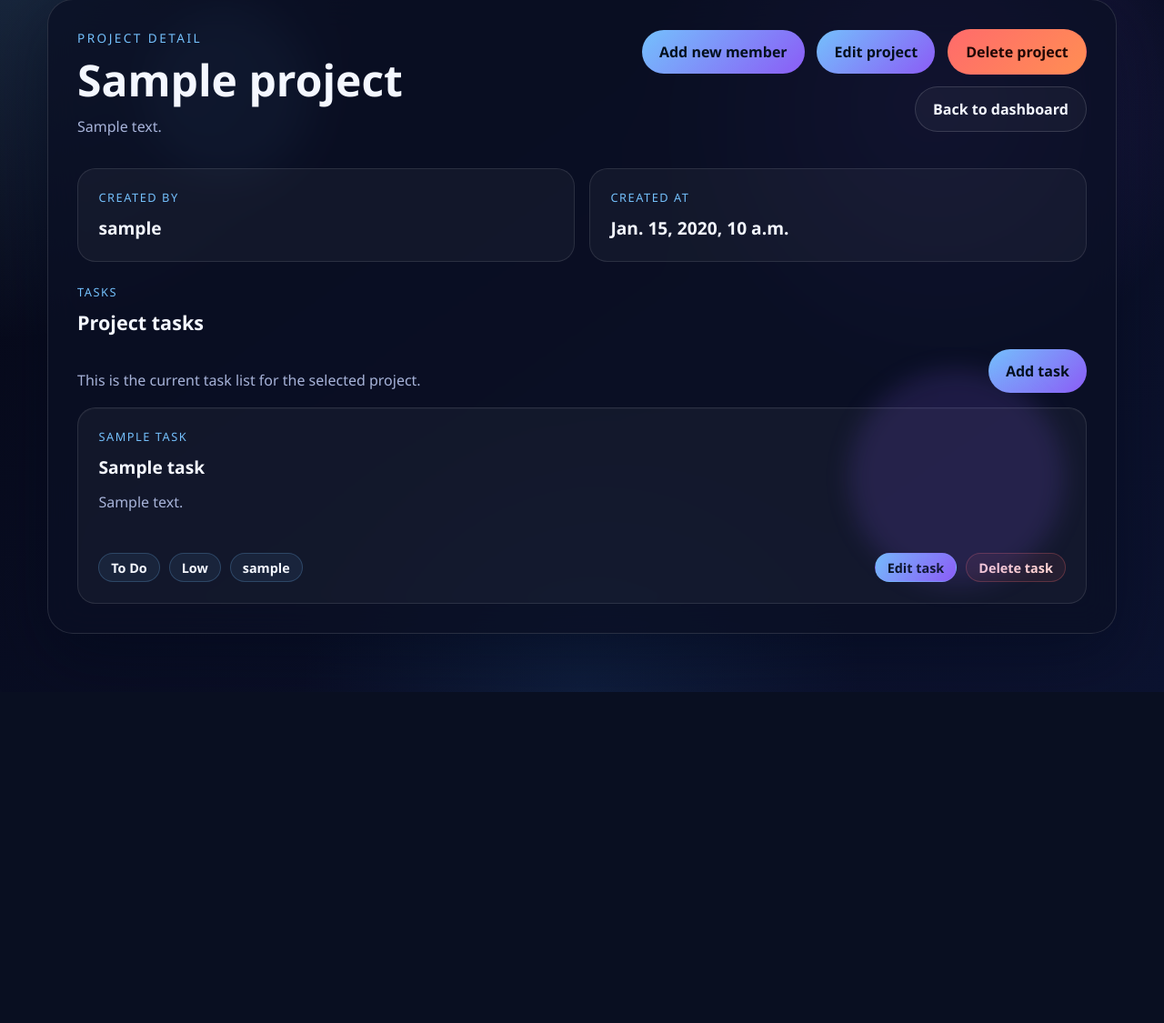
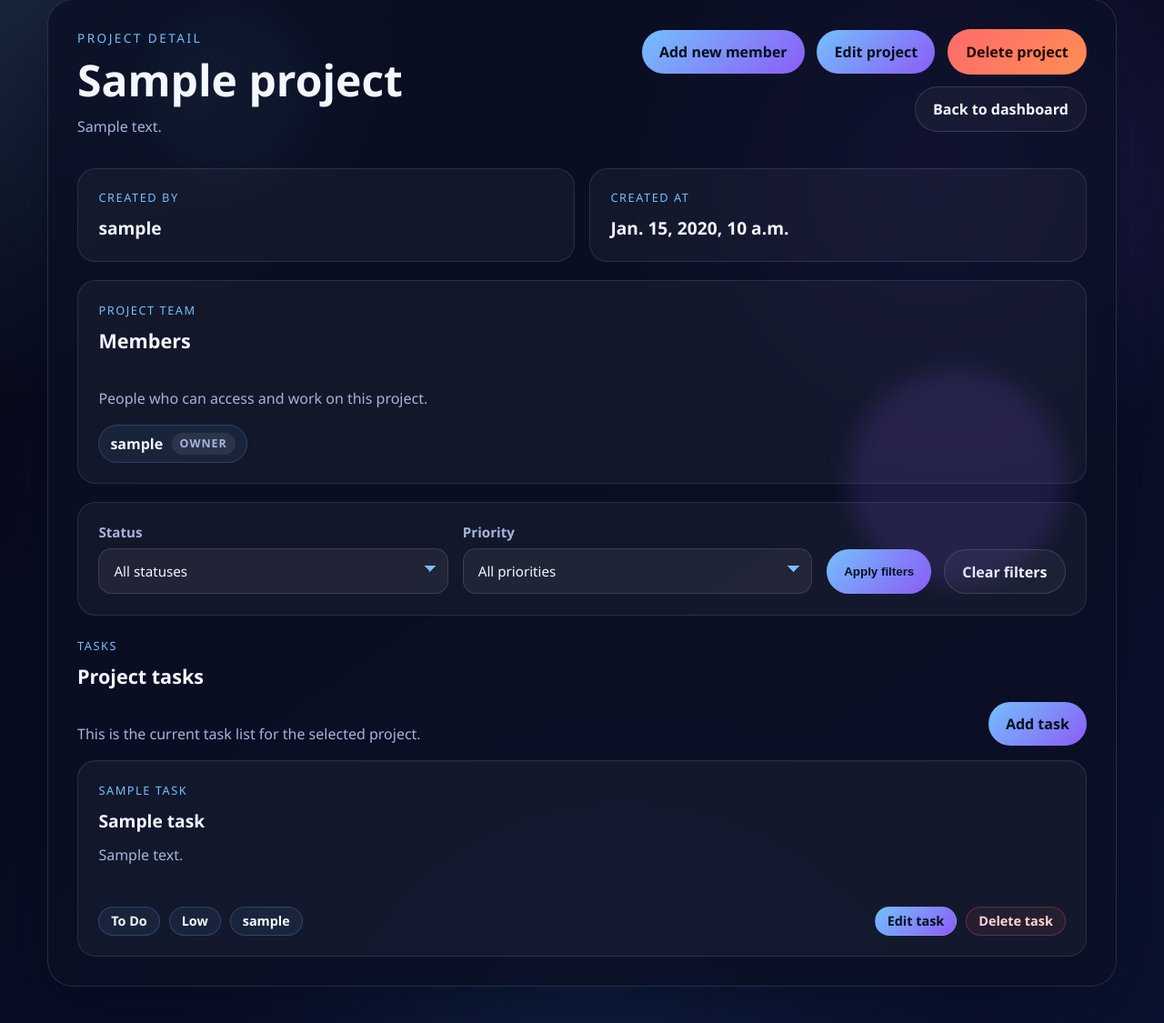
Before and after one commit to cejnik/Django, a Django app: page /project-detail/1/ in a window 1280 px wide. Shown: the part 49-1174 px from the top of the page at 91% size. Before the commit the page ends 810 px from the top, so only its background shows below. Run offline with Django 5.2, Linux system fonts and the light colour scheme; a user stored in the database is signed in; tables that the repository leaves empty hold one stand-in row (values such as "Sample post").

Commit message:
add filtration feature into project

```diff
--- a/Django_task_manager/task_manager/static/tasks/project_detail.css
+++ b/Django_task_manager/task_manager/static/tasks/project_detail.css
@@ -16,6 +16,117 @@
     margin: 0;
     font-size: 1.2rem;
     line-height: 1.4;
+}
+
+.detail-members {
+    margin-bottom: 1.25rem;
+    padding: 1.4rem;
+    border: 1px solid rgba(255, 255, 255, 0.1);
+    border-radius: 1.25rem;
+    background: rgba(255, 255, 255, 0.04);
+}
+
+.members-section-header .project-card-description {
+    min-height: auto;
+    margin-bottom: 1rem;
+}
+
+.member-list {
+    display: flex;
+    flex-wrap: wrap;
+    gap: 0.75rem;
+}
+
+.member-card {
+    display: inline-flex;
+    align-items: center;
+    gap: 0.6rem;
+    padding: 0.5rem 0.75rem;
+    border: 1px solid rgba(116, 192, 252, 0.2);
+    border-radius: 999px;
+    background: rgba(116, 192, 252, 0.08);
+}
+
+.member-name {
+    color: var(--space-text);
+    font-weight: 700;
+}
+
+.member-role {
+    padding: 0.2rem 0.55rem;
+    border-radius: 999px;
+    background: rgba(255, 255, 255, 0.08);
+    color: var(--space-muted);
+    font-size: 0.78rem;
+    font-weight: 700;
+    text-transform: uppercase;
+    letter-spacing: 0.08em;
+}
+
+.task-filter-form {
+    display: flex;
+    align-items: flex-end;
+    justify-content: space-between;
+    gap: 1rem;
+    margin-bottom: 1.25rem;
+    padding: 1.4rem;
+    border: 1px solid rgba(255, 255, 255, 0.1);
+    border-radius: 1.25rem;
+    background: rgba(255, 255, 255, 0.04);
+}
+
+.task-filter-fields {
+    display: grid;
+    grid-template-columns: repeat(2, minmax(12rem, 1fr));
+    gap: 1rem;
+    flex: 1;
+}
+
+.task-filter-form label {
+    display: grid;
+    gap: 0.45rem;
+    color: var(--space-muted);
+    font-size: 0.95rem;
+}
+
+.task-filter-form label span {
+    font-weight: 700;
+}
+
+.task-filter-form select {
+    width: 100%;
+    padding: 0.9rem 2.75rem 0.9rem 1rem;
+    border: 1px solid rgba(255, 255, 255, 0.12);
+    border-radius: 0.9rem;
+    appearance: none;
+    -webkit-appearance: none;
+    -moz-appearance: none;
+    background:
+        linear-gradient(45deg, transparent 50%, var(--space-accent) 50%) calc(100% - 1.15rem) calc(50% - 0.15rem) / 0.45rem 0.45rem no-repeat,
+        linear-gradient(135deg, var(--space-accent) 50%, transparent 50%) calc(100% - 0.8rem) calc(50% - 0.15rem) / 0.45rem 0.45rem no-repeat,
+        rgba(255, 255, 255, 0.06);
+    color: var(--space-text);
+    font: inherit;
+    transition: border-color 0.25s ease, transform 0.25s ease, box-shadow 0.25s ease;
+}
+
+.task-filter-form select:focus {
+    outline: none;
+    border-color: var(--space-accent);
+    box-shadow: 0 0 0 0.25rem rgba(116, 192, 252, 0.14);
+    transform: translateY(-1px);
+}
+
+.task-filter-form select option {
+    background: #f4f7ff;
+    color: #07101f;
+}
+
+.task-filter-actions {
+    display: flex;
+    flex-wrap: wrap;
+    gap: 0.85rem;
+    justify-content: flex-end;
 }
 
 .task-container {
@@ -190,4 +301,14 @@
         flex-direction: column;
         align-items: stretch;
     }
+
+    .task-filter-form,
+    .task-filter-actions {
+        flex-direction: column;
+        align-items: stretch;
+    }
+
+    .task-filter-fields {
+        grid-template-columns: 1fr;
+    }
 }
--- a/Django_task_manager/task_manager/tasks/templates/tasks/project_detail.html
+++ b/Django_task_manager/task_manager/tasks/templates/tasks/project_detail.html
@@ -43,6 +43,58 @@
                 <h2 class="detail-card-value">{{ project.created_at }}</h2>
             </article>
         </section>
+        <section class="detail-members">
+            <div class="members-section-header">
+                <div>
+                    <p class="project-card-label">Project team</p>
+                    <h2 class="project-card-title">Members</h2>
+                    <p class="project-card-description">People who can access and work on this project.</p>
+                </div>
+            </div>
+
+            <div class="member-list">
+                {% for membership in memberships %}
+                    <article class="member-card">
+                        <span class="member-name">{{ membership.user.username }}</span>
+                        <span class="member-role">{{ membership.get_role_display }}</span>
+                    </article>
+                {% endfor %}
+            </div>
+        </section>
+        <form action="" method="get" class="task-filter-form">
+            <div class="task-filter-fields">
+                <label>
+                    <span>Status</span>
+            <select name="status">
+                <option value="">All statuses</option>
+                {% for value, label in  status_choices %}
+                    <option value="{{value}}" {% if selected_status == value %}selected{% endif %}>
+                        {{label}}
+                    </option>
+                {% endfor %}
+                    </select>
+                </label>
+
+                <label>
+                    <span>Priority</span>
+                    <select name="priority">
+                <option value="">All priorities</option>
+                {% for value, label in priority_choices %} {% comment "" %}value = to co jde do webu, label co vidí uživatel{% endcomment %}
+                    <option value="{{ value }}" {% if selected_priority == value %}selected{% endif %}>
+                        {{ label }}
+                    </option>
+                {% endfor %}
+                    </select>
+                </label>
+            </div>
+
+            <div class="task-filter-actions">
+                <button type="submit" class="dashboard-link-button dashboard-link-button-solid">Apply filters</button>
+                <a href="{% url "project_detail_url" project.pk %}" class="dashboard-ghost-link">Clear filters</a>
+            </div>
+        </form>
+
+
         <section class="task-container">
             <div class="task-section-header">
                 <div>
--- a/Django_task_manager/task_manager/tasks/views.py
+++ b/Django_task_manager/task_manager/tasks/views.py
@@ -50,19 +50,33 @@ def createproject(request):
 def project_detail(request, pk):
     project = get_object_or_404(Project, pk = pk, projectmembership__user = request.user)
     membership = ProjectMembership.objects.get(project=project, user = request.user)
+    memberships = ProjectMembership.objects.filter(project=project).select_related('user')
     is_owner = membership.role == ProjectMembership.Role.OWNER
     tasks = Task.objects.filter(project=project)
+    status = request.GET.get('status')
+    priority = request.GET.get("priority")
+    if status:
+        tasks = tasks.filter(status = status)
+    if priority:
+        tasks = tasks.filter(priority = priority)
+
     return render(request, 'tasks/project_detail.html', {
         'project': project,
-        'tasks':tasks,
+        'tasks': tasks,
         'is_owner': is_owner,
+        'memberships': memberships,
+        'selected_status':status,
+        'selected_priority': priority,
+        'status_choices': Task.Status.choices,
+        'priority_choices': Task.Priority.choices,
+
     })
 
 @login_required
 def task(request, project_id):
     project= get_object_or_404(Project, pk = project_id, projectmembership__user = request.user)
     if request.method == 'POST':
-        form = TaskCreationForm(request.POST)
+        form = TaskCreationForm(request.POST, project=project)
         if form.is_valid():
             task = Task(
                 project = project,
@@ -77,7 +91,7 @@ def task(request, project_id):
             return redirect('project_detail_url', project.pk )
 
     else:
-        form = TaskCreationForm()
+        form = TaskCreationForm(project=project)
     return render(request, 'tasks/task_creation.html', {
         'form': form
     })
@@ -85,15 +99,12 @@ def task(request, project_id):
 @login_required
 def delete_project(request, pk):
     project = get_object_or_404(Project, pk=pk, projectmembership__user = request.user, projectmembership__role = ProjectMembership.Role.OWNER)
-    membership = ProjectMembership.objects.get(project=project, user = request.user)
-    is_owner = membership.role == ProjectMembership.Role.OWNER
     if request.method == 'POST':
         project.delete()
         return redirect('dashboard')
     else:
         return render(request, 'tasks/delete_project.html', {
             'project': project,
-            'is_owner': is_owner,
         })
 
 @login_required
@@ -127,12 +138,12 @@ def edit_project(request, pk):
 def edit_task(request, pk):
     task = get_object_or_404(Task, pk = pk, project__projectmembership__user = request.user)
     if request.method == 'POST':
-        form = TaskCreationForm(request.POST, instance=task)
+        form = TaskCreationForm(request.POST, instance=task, project = task.project)
         if form.is_valid():
             form.save()
             return redirect('project_detail_url', task.project.pk)
     else:
-        form = TaskCreationForm(instance=task)
+        form = TaskCreationForm(instance=task, project = task.project)
     return render(request, 'tasks/edit_task.html', {
         'form': form,
         'task': task
```
Also changed, not shown: Django_task_manager/task_manager/tasks/forms.py (+10 -1 lines).
